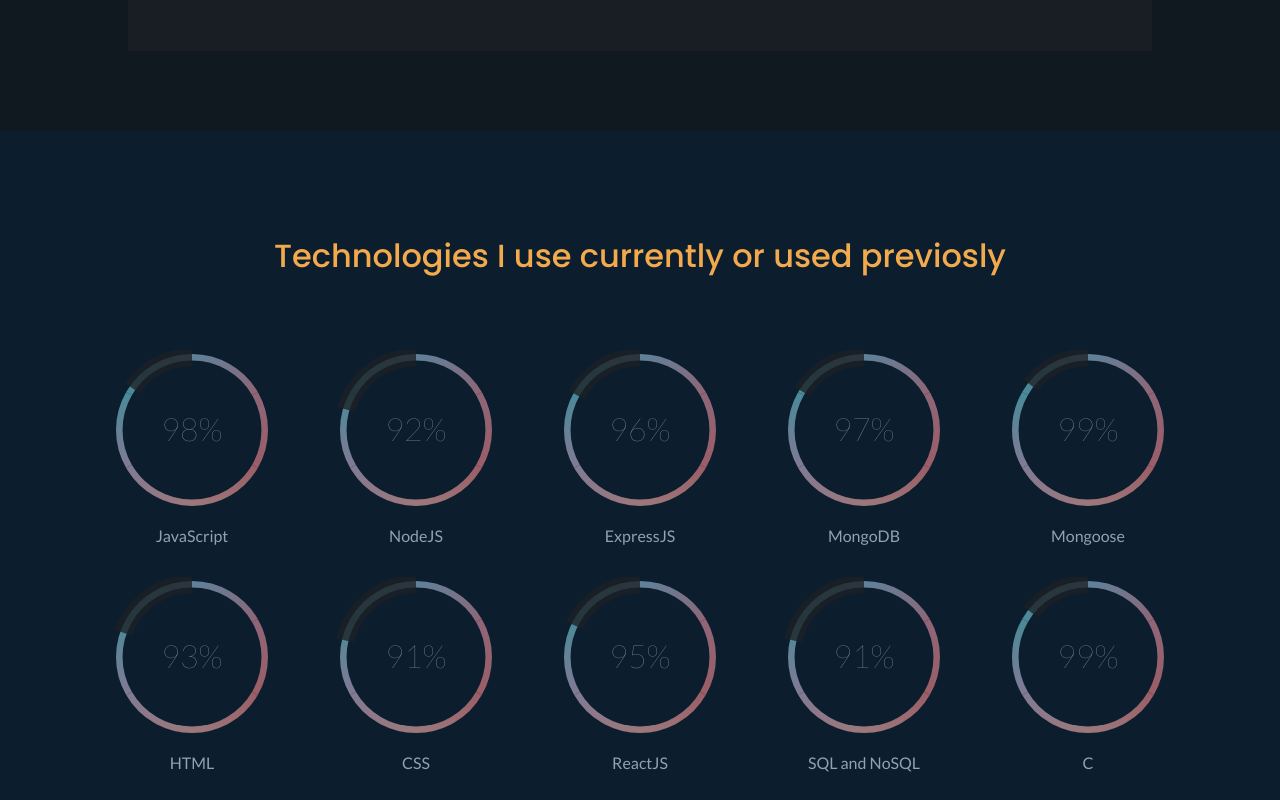
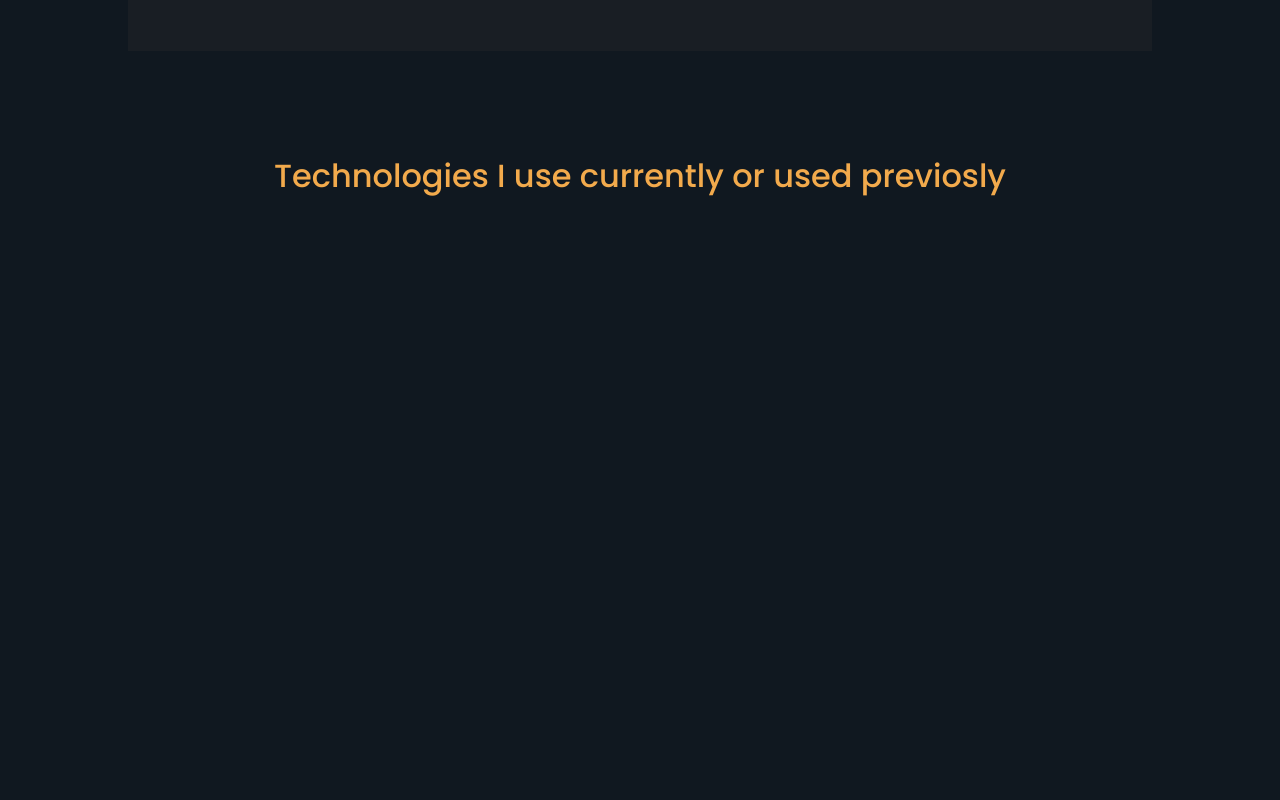
Before and after one commit to rohityellapu/portifolio, a React (Create React App) app: page / in a window 1280 px wide. Shown: the part 800-1600 px from the top of the page. After the commit the page ends 1055 px from the top, so only its background shows below. Built offline with nearby package versions, Linux system fonts and the light colour scheme.

Commit message:
skills load after scroll

```diff
--- a/src/components/Skills.jsx
+++ b/src/components/Skills.jsx
@@ -1,24 +1,25 @@
-import React, {useRef, useEffect} from 'react'
+import React, { useEffect, useState} from 'react'
 import '../static/Skills.css'
 import Skill from './Skill'
 function Skills() {
-    const boxRef = useRef(null);
+
+    const [isScrolled, setIsScrolled] = useState(false);
+
     useEffect(() => {
-        const box = boxRef.current;
-        const observer = new IntersectionObserver((entries) => {
-            entries.forEach((entry) => {
-                if (entry.isIntersecting) {
-                    entry.target.classList.add('reveal');
-                }
-            });
-        });
-        observer.observe(box);
+        const handleScroll = () => {
+            setIsScrolled(window.scrollY > 50);
+
+        };
+        window.addEventListener('scroll', handleScroll);
+        return () => {
+            window.removeEventListener('scroll', handleScroll);
+        };
     }, []);
   return (
-      <div ref={boxRef} className='skills'>
+      <div id='skills' className="skills">
           <h1>Technologies I use currently or used previosly</h1>
 
-          <ul class="progress">
+          <ul class={ `box progress ${isScrolled ? 'show' : ''}` }>
               { skills.map(skill => {
                   return <Skill name={skill.name } percent={skill.percent} />
               })}
--- a/src/static/Skills.css
+++ b/src/static/Skills.css
@@ -11,19 +11,17 @@
         stroke-dashoffset: 0;
     }
 }
-
-.skills {
-    transform: scale(0);
-    transition: transform 1s;
-    visibility: hidden;
-    padding: 5rem;
-    background-color: #0c1e31dd;
+@keyframes fade-in {
+    from {
+        display: none;
+    }
+    to {
+        display: inline-block;
+    }
 }
 
-.skills.reveal {
-    transform: scale(1);
-    visibility: visible;
-}
+
+
 
 .skills h1 {
     text-align: center;
@@ -85,3 +83,13 @@
     -webkit-animation: load 10s;
     animation: load 10s;
 }
+.box {
+    display: none;
+    opacity: 0;
+}
+
+.box.show {
+    display: inline-block;
+    opacity: 1;
+    animation: fade-in 2s;
+}
```
